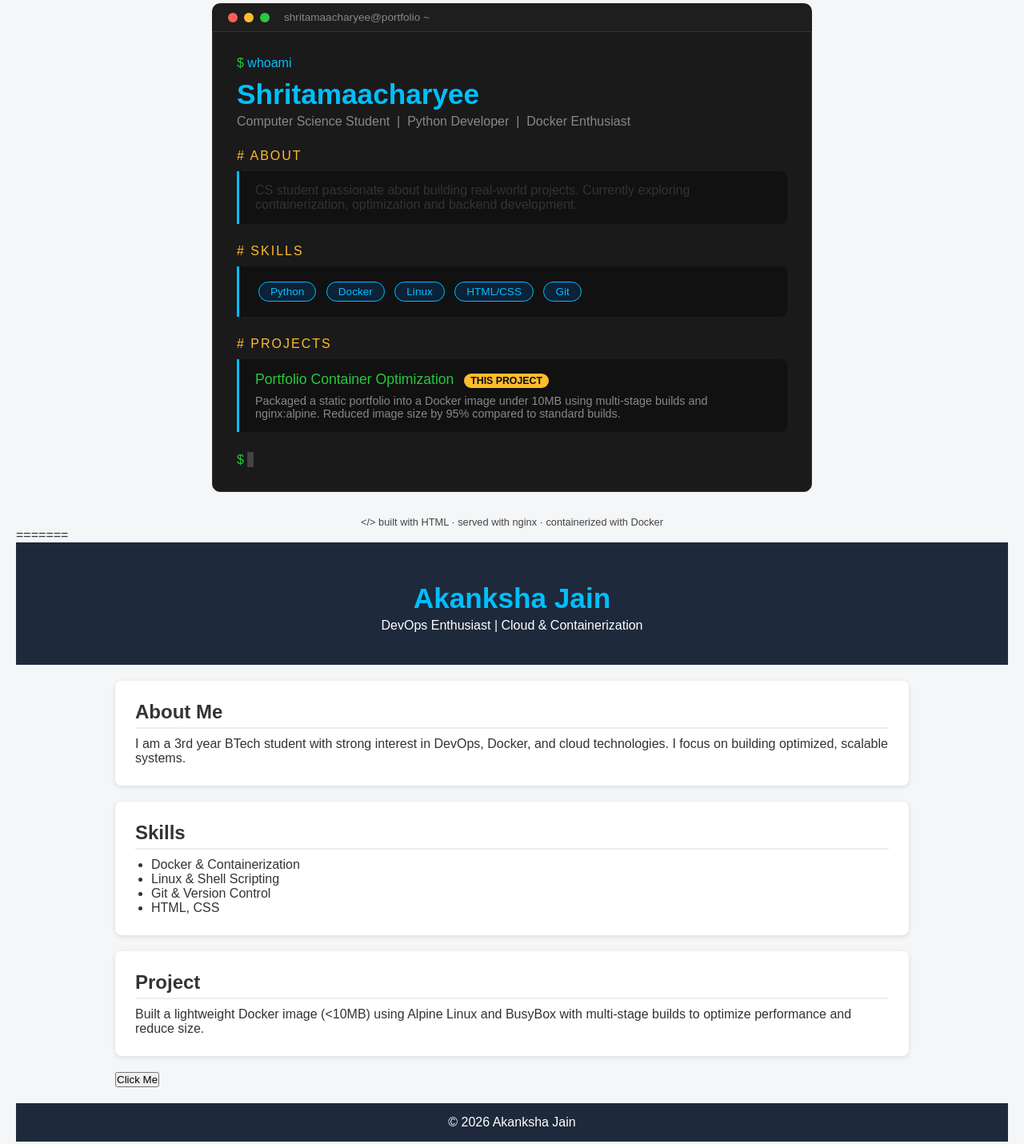
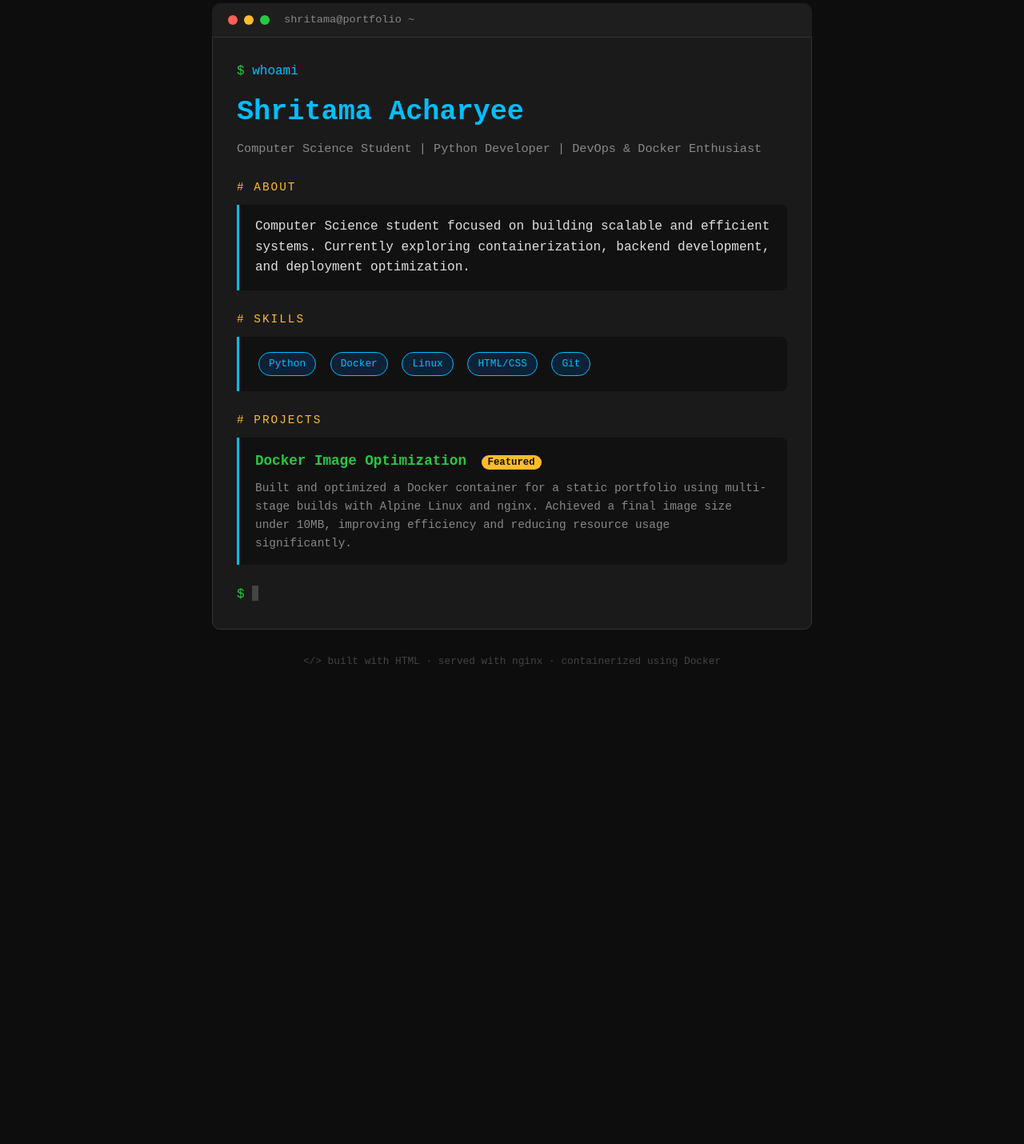
Before and after one commit to akxshhaa/docker-devops-project, a plain HTML site: page index.html in a window 1280 px wide. Shown: the part 36-1466 px from the top of the page at 80% size. After the commit the page ends 914 px from the top, so only its background shows below. Drawn offline with Linux system fonts and the light colour scheme.

Commit message:
enhance portfolio UI and improve project description

```diff
--- a/index.html
+++ b/index.html
@@ -1,16 +1,26 @@
 <!DOCTYPE html>
+<html lang="en">
+<head>
+  <meta charset="UTF-8">
+  <meta name="viewport" content="width=device-width, initial-scale=1.0">
+  <title>Shritama Acharyee | DevOps Portfolio</title>
 
-<html>
-<head>
-  <title>Shritamaacharyee | CS Portfolio</title>
   <style>
     * { margin: 0; padding: 0; box-sizing: border-box; }
+
     body {
       font-family: 'Courier New', monospace;
       background-color: #0d0d0d;
       color: #e0e0e0;
       padding: 40px 20px;
+      line-height: 1.6;
     }
+
+    .container {
+      max-width: 750px;
+      margin: 0 auto;
+    }
+
     .terminal-bar {
       background: #1e1e1e;
       border-radius: 10px 10px 0 0;
@@ -19,28 +29,42 @@
       gap: 8px;
       align-items: center;
     }
+
     .dot { width: 12px; height: 12px; border-radius: 50%; }
     .red { background: #ff5f57; }
     .yellow { background: #febc2e; }
     .green { background: #28c840; }
+
     .terminal-body {
       background: #1a1a1a;
       border-radius: 0 0 10px 10px;
       padding: 30px;
-      max-width: 750px;
-      margin: 0 auto 30px;
       border: 1px solid #333;
+      margin-bottom: 30px;
     }
+
     .prompt { color: #28c840; }
     .command { color: #00bfff; }
-    h1 { font-size: 2.2em; color: #00bfff; margin: 10px 0 5px; }
-    .subtitle { color: #888; margin-bottom: 20px; }
+
+    h1 {
+      font-size: 2.2em;
+      color: #00bfff;
+      margin: 10px 0 5px;
+    }
+
+    .subtitle {
+      color: #888;
+      margin-bottom: 20px;
+      font-size: 0.95em;
+    }
+
     .section-title {
       color: #febc2e;
       margin: 25px 0 10px;
-      font-size: 1em;
+      font-size: 0.9em;
       letter-spacing: 2px;
     }
+
     .card {
       background: #111;
       border-left: 3px solid #00bfff;
@@ -48,17 +72,24 @@
       margin: 10px 0;
       border-radius: 0 8px 8px 0;
     }
+
     .skill-tag {
       display: inline-block;
       background: #0d2137;
       color: #00bfff;
       border: 1px solid #00bfff;
-      padding: 4px 14px;
+      padding: 4px 12px;
       border-radius: 20px;
       margin: 4px;
-      font-size: 0.85em;
+      font-size: 0.8em;
     }
-    .project-title { color: #28c840; font-size: 1.1em; }
+
+    .project-title {
+      color: #28c840;
+      font-size: 1.1em;
+      font-weight: bold;
+    }
+
     .badge {
       background: #febc2e;
       color: #0d0d0d;
@@ -68,25 +99,48 @@
       margin-left: 8px;
       font-weight: bold;
     }
-    .footer { color: #444; text-align: center; margin-top: 30px; font-size: 0.8em; }
+
+    .footer {
+      color: #444;
+      text-align: center;
+      margin-top: 20px;
+      font-size: 0.8em;
+    }
   </style>
 </head>
+
 <body>
-  <div style="max-width:750px; margin: 0 auto;">
+
+  <div class="container">
+
     <div class="terminal-bar">
       <div class="dot red"></div>
       <div class="dot yellow"></div>
       <div class="dot green"></div>
-      <span style="color:#888; font-size:0.85em; margin-left:10px">shritamaacharyee@portfolio ~ </span>
+      <span style="color:#888; font-size:0.85em; margin-left:10px">
+        shritama@portfolio ~
+      </span>
     </div>
+
     <div class="terminal-body">
+
       <p><span class="prompt">$ </span><span class="command">whoami</span></p>
-      <h1>Shritamaacharyee</h1>
-      <p class="subtitle">Computer Science Student &nbsp;|&nbsp; Python Developer &nbsp;|&nbsp; Docker Enthusiast</p>
+
+      <h1>Shritama Acharyee</h1>
+      <p class="subtitle">
+        Computer Science Student | Python Developer | DevOps & Docker Enthusiast
+      </p>
+
+      <!-- ABOUT -->
       <p class="section-title"># ABOUT</p>
       <div class="card">
-        <p>CS student passionate about building real-world projects. Currently exploring containerization, optimization and backend development.</p>
+        <p>
+          Computer Science student focused on building scalable and efficient systems.
+          Currently exploring containerization, backend development, and deployment optimization.
+        </p>
       </div>
+
+      <!-- SKILLS -->
       <p class="section-title"># SKILLS</p>
       <div class="card">
         <span class="skill-tag">Python</span>
@@ -95,73 +149,33 @@
         <span class="skill-tag">HTML/CSS</span>
         <span class="skill-tag">Git</span>
       </div>
+
+      <!-- PROJECT -->
       <p class="section-title"># PROJECTS</p>
       <div class="card">
-        <p class="project-title">Portfolio Container Optimization <span class="badge">THIS PROJECT</span></p>
-        <p style="color:#888; margin-top:8px; font-size:0.9em">Packaged a static portfolio into a Docker image under 10MB using multi-stage builds and nginx:alpine. Reduced image size by 95% compared to standard builds.</p>
+        <p class="project-title">
+          Docker Image Optimization
+          <span class="badge">Featured</span>
+        </p>
+
+        <p style="color:#888; margin-top:8px; font-size:0.9em">
+          Built and optimized a Docker container for a static portfolio using multi-stage builds
+          with Alpine Linux and nginx. Achieved a final image size under 10MB, improving efficiency
+          and reducing resource usage significantly.
+        </p>
       </div>
-      <p style="color:#444; margin-top:25px;"><span class="prompt">$ </span>▋</p>
+
+      <p style="color:#444; margin-top:25px;">
+        <span class="prompt">$ </span>▋
+      </p>
+
     </div>
+
     <div class="footer">
-      &lt;/&gt; built with HTML · served with nginx · containerized with Docker
+      &lt;/&gt; built with HTML · served with nginx · containerized using Docker
     </div>
+
   </div>
-=======
-<html lang="en">
-<head>
-  <meta charset="UTF-8">
-  <meta name="viewport" content="width=device-width, initial-scale=1.0">
-  <title>Akanksha Jain | DevOps Portfolio</title>
-  <link rel="stylesheet" href="style.css">
-</head>
-<body>
-
-  <header>
-    <h1>Akanksha Jain</h1>
-    <p>DevOps Enthusiast | Cloud & Containerization</p>
-  </header>
-
-  <main>
-
-    <section>
-      <h2>About Me</h2>
-      <p>
-        I am a 3rd year BTech student with strong interest in DevOps, Docker,
-        and cloud technologies. I focus on building optimized, scalable systems.
-      </p>
-    </section>
-
-    <section>
-      <h2>Skills</h2>
-      <ul>
-        <li>Docker & Containerization</li>
-        <li>Linux & Shell Scripting</li>
-        <li>Git & Version Control</li>
-        <li>HTML, CSS</li>
-      </ul>
-    </section>
-
-    <section>
-      <h2>Project</h2>
-      <p>
-        Built a lightweight Docker image (&lt;10MB) using Alpine Linux and BusyBox
-        with multi-stage builds to optimize performance and reduce size.
-      </p>
-    </section>
-    <button onclick="showMessage()">Click Me</button>
-<p id="msg"></p>
-
-<script>
-function showMessage() {
-  document.getElementById("msg").innerText = "Dockerized successfully!";
-}
-</script>
-
-  </main>
-
-  <footer>
-    <p>© 2026 Akanksha Jain</p>
-  </footer>
 
 </body>
 </html>
```
